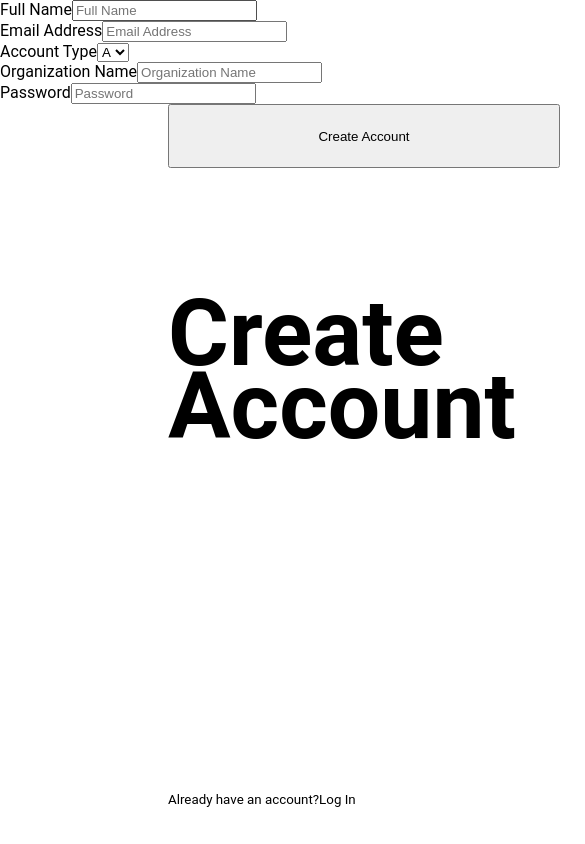
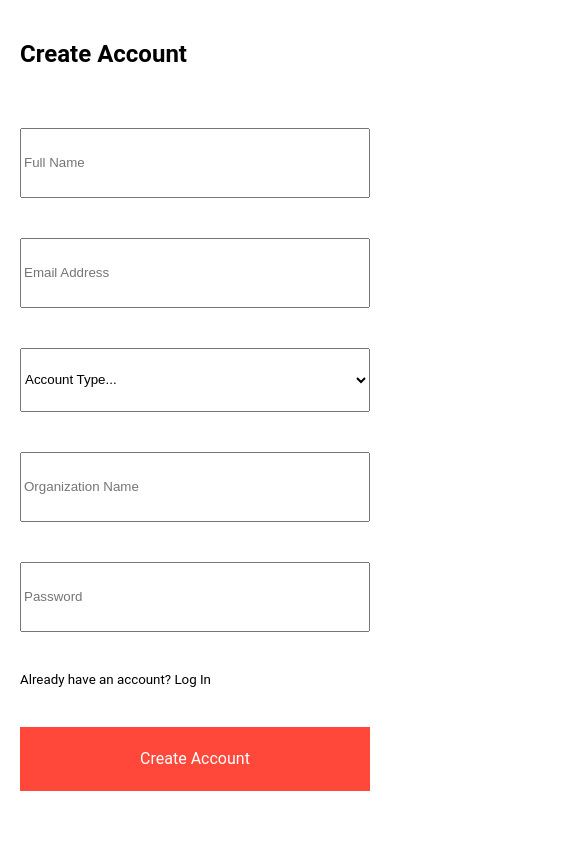
Before and after one commit to darissthedev/social-activism-capstone-app-client, a React (Create React App) app: page /sign-up in a window 390 px wide. Shown: the top 844 px of the page, 585 px wide, since content can reach past the window. Built offline with nearby package versions, Linux system fonts and the light colour scheme.

Commit message:
'styling updates for mobile-first display'

```diff
--- a/src/components/AboutUsPage/AboutUs.js
+++ b/src/components/AboutUsPage/AboutUs.js
@@ -19,18 +19,17 @@ class AboutUs extends Component {
                             Post-ironic readymade williamsburg, meditation VHS beard bespoke hashtag etsy plaid tilde chambray flexitarian humblebrag. Green juice hot chicken meh beard quinoa cliche fam truffaut organic fixie. Salvia direct trade sustainable, 90's swag banjo gastropub. Williamsburg gluten-free yr viral subway tile, pour-over put a bird on it chartreuse. Mustache messenger bag pickled pitchfork. Polaroid health goth iceland pok pok.
                         </p>
                     </div>
-                    <div className="about-us-page-button">
-                        <button
-                            type="button"
-                            href="/sign-up"
+                    <div className="about-us-sign-up-button-div">
+                        <Link
+                            to="/sign-up"
                             className="about-us-sign-up-button">
                                 Join Today
-                        </button>
+                        </Link>
                     </div>
                     <div className="about-us-page-alt-copy" >
                         <small>
-                            Have an Account?
-                            <Link to="/log-in"> Log in</Link>
+                            Already have an Account?
+                            <a href="/log-in" className="about-us-link"> Log in</a>
                         </small>
                     </div>
                 </section>
--- a/src/components/CreatePostPage/CreatePost.js
+++ b/src/components/CreatePostPage/CreatePost.js
@@ -73,7 +73,7 @@ class CreatePost extends Component {
                         </div>
 
                     <form
-                        className='sign-up-page-form'
+                        className='create-post-page-form'
                         onSubmit={this.handleSubmit}
                     >
                         <div className="form-item">
--- a/src/components/Dashboard/Dashboard.js
+++ b/src/components/Dashboard/Dashboard.js
@@ -1,5 +1,6 @@
 import React, { Component } from 'react'
 import TopNav from '../TopNav/TopNav';
+import { Link } from 'react-router-dom';
 
 class Dashboard extends Component {
     render() {
@@ -35,11 +36,11 @@ class Dashboard extends Component {
                         />
                     </div>
 
-                    <div className="user-dashboard-view-details-button">
-                        <a href="/post-details" className="myButton">View Details</a>
+                    <div className="dashboard-view-details-button-div">
+                        <Link to="/post-details" className="dashboard-view-details-button">View Details</Link>
                     </div>
-                    <div className="user-dashboard-remove-post-button">
-                        <a href="/" className="myButton">Remove</a>
+                    <div className="dashboard-remove-button-div">
+                        <Link to="/" className="dashboard-remove-button">Remove</Link>
                     </div>
 
                 </section>
--- a/src/components/LandingPage/LandingPage.js
+++ b/src/components/LandingPage/LandingPage.js
@@ -22,29 +22,27 @@ class LandingPage extends Component {
                             Post-ironic readymade williamsburg, meditation VHS beard bespoke hashtag etsy plaid tilde chambraSocial Activism App with reliable and accurate information from your trusted social organizations, verified content updated daily.
                         </p>
                     </div>
-
-                    <div className="landing-page-learn-more-button">
-                            <button
-                                type="button"
-                                href="/about-us"
+                    <div className="landing-page-learn-more-button-div">
+                            <Link
+                                to="/about-us"
                                 className="landing-page-learn-more-button">
                                     Learn More
-                            </button>
+                            </Link>
+
                     </div>
 
-                    <div className="landing-page-log-in-button">
-                            <button
-                                type="button"
-                                href="/sign-up"
-                                className="landing-page-log-in-button">
+                    <div className="landing-page-sign-up-button-div">
+                            <Link
+                                to="/sign-up"
+                                className="landing-page-sign-up-button">
                                     Sign Up
-                            </button>
+                            </Link>
                     </div>
 
                     <div className="landing-page-alt-copy" >
                         <small>
                             Already have an Account?
-                            <a href="/log-in" className="log-in-link"> Log In</a>
+                            <Link to="/log-in" className="log-in-link"> Log In</Link>
                         </small>
                     </div>
 
--- a/src/components/LogInPage/LogInPage.js
+++ b/src/components/LogInPage/LogInPage.js
@@ -48,12 +48,11 @@ export class LogInPage extends Component {
                     </div>
                     <form
                         className='log-in-page-form'
-                        onSubmit={this.handleSubmitJwtAuth}
-                    >
-                        <div className="form-item">
-                            <label htmlFor="log-in-page-email">
+                        onSubmit={this.handleSubmitJwtAuth}>
+                        <div className="log-in-page-form-item">
+                            {/* <label htmlFor="log-in-page-email">
                                 Email Address
-                            </label>
+                            </label> */}
                             <input
                                 type="text"
                                 placeholder="Email Address"
@@ -63,10 +62,10 @@ export class LogInPage extends Component {
                                 onChange={this.validateInput}
                             />
                         </div>
-                        <div className="form-item">
-                            <label htmlFor="log-in-page-password">
+                        <div className="log-in-page-form-item">
+                            {/* <label htmlFor="log-in-page-password">
                                 Password
-                            </label>
+                            </label> */}
                             <input
                                 type="password"
                                 placeholder="Password"
@@ -76,22 +75,24 @@ export class LogInPage extends Component {
                                 onChange={this.validateInput}
                             />
                         </div>
-                        <div className="form-item">
-                            <small href="/">
+                        <div className="log-in-page-form-item">
+                            <small href="/" className="log-in-forgot-password">
                                 Forgot your password?
                             </small>
                         </div>
 
-                        <div className="form-item">
-                            <button type="submit">
+                        <div className="log-in-page-form-item">
+                            <button
+                                type="submit"
+                                className="log-in-log-in-button">
                                 Log In
                             </button>
 
                         </div>
-                        <div className="form-item">
+                        <div className="log-in-page-form-item">
                             <small>
                                 Don't have an account?
-                                <Link to="/sign-up">Sign Up</Link>
+                                <Link to="/sign-up" className="log-in-sign-up"> Sign Up</Link>
                             </small>
                         </div>
 
--- a/src/components/SignUpPage/SignUpPage.js
+++ b/src/components/SignUpPage/SignUpPage.js
@@ -104,11 +104,7 @@ class SignUpPage extends Component {
                     <form
                         className='sign-up-page-form'
                         onSubmit={this.handleSubmit}>
-                        <div className='form-item'>
-                            <label
-                                htmlFor='sign-up-page-name'>
-                                Full Name
-                            </label>
+                        <div className='sign-up-page-form-item'>
                             <input
                                 type="text"
                                 placeholder="Full Name"
@@ -122,11 +118,7 @@ class SignUpPage extends Component {
                         )}
                         </div>
 
-                        <div className='form-item'>
-                            <label
-                                htmlFor='sign-up-page-email'>
-                                Email Address
-                            </label>
+                        <div className='sign-up-page-form-item'>
                             <input
                                 type="text"
                                 placeholder="Email Address"
@@ -140,28 +132,19 @@ class SignUpPage extends Component {
                         )}
                         </div>
 
-                        <div className='form-item'>
-                            <label
-                                htmlFor='sign-up-page-account-type'>
-                                Account Type
-                            </label>
+                        <div className='sign-up-page-form-item'>
                             <select
                                 name="account_type"
                                 id="sign-up-page-account-type"
                                 required
                                 onChange={this.handleChange}>
-                                <option value="">A</option>
-                                <option value="">B</option>
-                                <option value="">C</option>
-                                <option value="">D</option>
+                                <option value="none" hidden> Account Type...</option>
+                                <option value="activist">Activist</option>
+                                <option value="organization">Organization</option>
                             </select>
                         </div>
 
-                        <div className='form-item'>
-                            <label
-                                htmlFor='sign-up-page-org-name'>
-                                Organization Name
-                            </label>
+                        <div className='sign-up-page-form-item'>
                             <input
                                 type="text"
                                 placeholder="Organization Name"
@@ -174,11 +157,7 @@ class SignUpPage extends Component {
                         )} */}
                         </div>
 
-                        <div className='form-item'>
-                            <label
-                                htmlFor='sign-up-page-password'>
-                                Password
-                            </label>
+                        <div className='sign-up-page-form-item'>
                             <input
                                 type="password"
                                 placeholder="Password"
@@ -192,18 +171,17 @@ class SignUpPage extends Component {
                         )}
                         </div>
 
-                        <div className='form-item'>
+                        <div className='sign-up-page-form-item'>
 
                             <small>
                                 Already have an account?
-                                <Link to="/log-in">
-                                    Log In
-                                </Link>
+                                <Link to="/log-in" className="sign-up-log-in"> Log In</Link>
                             </small>
                         </div>
 
-                        <div className='form-item'>
+                        <div className='sign-up-page-form-item'>
                             <button
+                                className="create-account-button"
                                 type="submit">
                                 Create Account
                             </button>
--- a/src/index.css
+++ b/src/index.css
@@ -86,7 +86,7 @@ a {
 /* dashboard page  */
 
 /* section headers */
-section header {
+/* section header h1 {
   font-family: Roboto;
   font-style: normal;
   font-weight: normal;
@@ -97,57 +97,186 @@ section header {
   height: 206px;
   left: 168px;
   top: 220px;
-}
+} */
 /* section paragraphs */
-section p {
+/* section p {
   position: absolute;
   width: 490px;
   height: 134px;
   left: 168px;
   top: 450px;
 
-}
+} */
 
-/* section buttons */
-section button {
+
+/* section button {
   position: absolute;
   width: 392px;
   height: 64px;
   left: 168px;
-}
+} */
 
-section button.landing-page-learn-more-button {
+/* BUTTONS */
+/* Landing Page buttons */
+
+/* .landing-page-learn-more-button-div {
+  display: flex;
+} */
+/*
+.landing-page-learn-more-button {
+  font-size: 16px;
+  font-family: Roboto;
+  position: absolute;
+  width: 392px;
+  height: 64px;
+  left: 168px;
   top: 624px;
   background: #FFFFFF;
   border: 1px solid #FF473A;
   box-sizing: border-box;
   color: #ff473a;
-}
+} */
 
-section button.landing-page-log-in-button {
+/* .landing-page-log-in-button {
+  position: absolute;
+  width: 392px;
+  height: 64px;
+  left: 168px;
   top: 706px;
   background: #FF473A;
   border: none;
   color: #ffffff;
-}
+} */
 
-section button.about-us-sign-up-button {
+/* About Us Page buttons */
+/* .about-us-sign-up-button {
+  position: absolute;
+  width: 392px;
+  height: 64px;
+  left: 168px;
   top: 706px;
   background: #FF473A;
   border: none;
   color: #ffffff;
-}
+} */
+
+/* Sign Up Page button */
+/* .create-account-button {
+  position: absolute;
+  width: 392px;
+  height: 64px;
+  left: 168px;
+  top: 706px;
+  background: #FF473A;
+  border: none;
+  color: #ffffff;
+} */
+
+/* Log In Page button */
+/* .log-in-sign-up {
+  position: absolute;
+  width: 392px;
+  height: 64px;
+  left: 168px;
+  top: 706px;
+  background: #FF473A;
+  border: none;
+  color: #ffffff;
+} */
+
+/* Dashboard Page button */
+/* .dashboard-view-details-button {
+  position: absolute;
+  width: 392px;
+  height: 64px;
+  left: 168px;
+  top: 706px;
+  background: #FF473A;
+  border: none;
+  color: #ffffff;
+} */
+
+/* .dashboard-remove-button {
+  position: absolute;
+  width: 392px;
+  height: 64px;
+  left: 168px;
+  top: 624px;
+  background: #FF473A;
+  border: none;
+  color: #ffffff;
+} */
 
 /* section small(s) */
-section small {
+/* section small {
   position: absolute;
   width: 223px;
   height: 19px;
   left: 168px;
   top: 792px;
+} */
+
+/* section small a.log-in-link {
+  color: #2F80ED;
+  line-height: 19px;
+  text-decoration-line: underline;;
+
+} */
+
+/* section small a.about-us-link {
+  color: #2F80ED;
+  line-height: 19px;
+  text-decoration-line: underline;
+} */
+
+
+
+
+
+/* Landing Page, About Us, Log In, Sign Up Page General Layout */
+.landing-page-header, .landing-page-copy, .landing-page-learn-more-button-div, .landing-page-sign-up-button-div, .landing-page-alt-copy, .about-us-page-header, .about-us-page-copy, .about-us-page-button-div, .about-us-page-alt-copy, .sign-up-page-form-item, .sign-up-page-header, .log-in-page-header, .log-in-page-copy, .log-in-page-form-item {
+  display: flex;
+  margin: 0;
+  padding: 20px;
+  /* border: 1px solid #000000; */
+  color: #000000;
+  /* margin-left: 60px; */
 }
 
-section small a.log-in-link {
-  color: red;
-  /* top: 792px; */
+
+
+
+
+/* Buttons */
+.landing-page-learn-more-button-div {
+  font-size: 16px;
+  font-family: Roboto;
+  width: 392px;
+  height: 64px;
+  background: #FFFFFF;
+  border: 1px solid #FF473A;
+  box-sizing: border-box;
+  color: #ff473a;
+
 }
+
+.landing-page-sign-up-button-div, .about-us-sign-up-button-div, .create-account-button, .log-in-log-in-button {
+  font-size: 16px;
+  font-family: Roboto;
+  width: 392px;
+  height: 64px;
+  background: #FF473A;
+  border: none;
+  box-sizing: border-box;
+  color: #ffffff;
+}
+
+/* Forms */
+.log-in-page-form input[type="text"], input[type="password"] {
+  width: 392px;
+  height: 64px;
+}
+.sign-up-page-form input[type="text"], select {
+  width: 392px;
+  height: 64px;
+}
```
